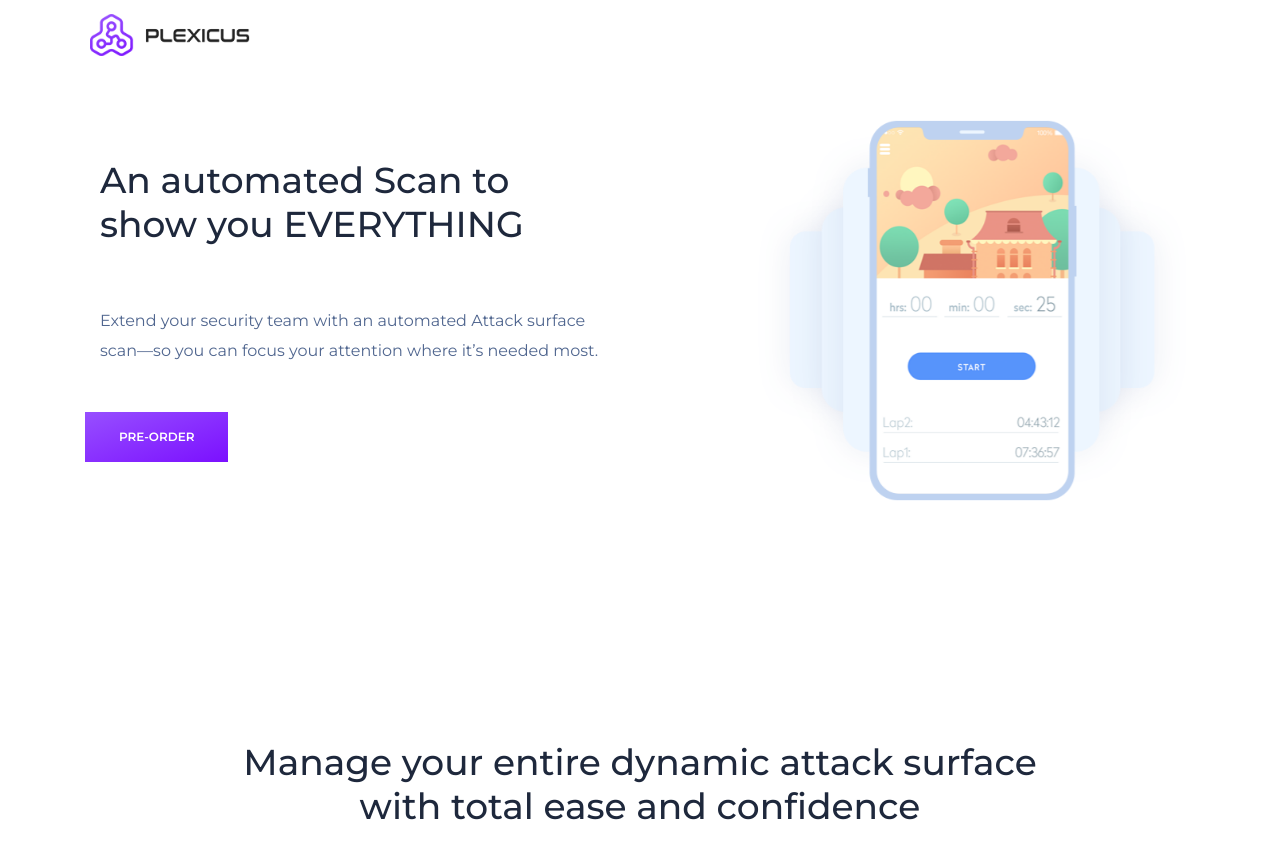
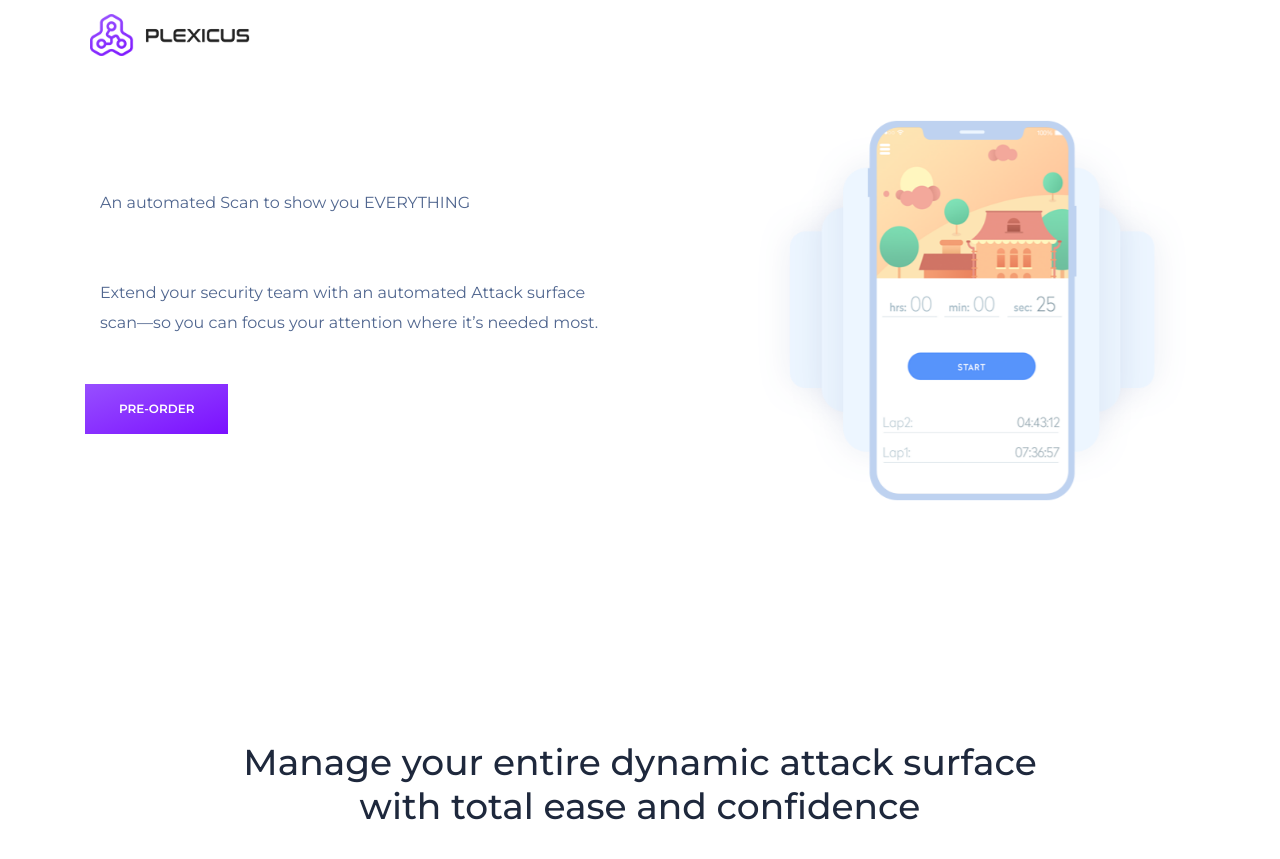
Before and after one commit to Plexicus/web, a Jekyll site: the page built from attack-surface-scan.html, in a window 1280 px wide and 900 px high. Shown: the top 859 px of the window. Built offline with Jekyll 4.4.1, drawn with Linux system fonts in a browser that asks for light colours.

```diff
--- a/attack-surface-scan.html
+++ b/attack-surface-scan.html
@@ -10,7 +10,7 @@ hero: product
             <div class="row align-items-center justify-content-between">
                 <div class="col-lg-6 col-md-6 req-demo-left">
                     <div class="col-lg-12">
-                        <h1>An automated Scan to show you EVERYTHING</h1>
+                        <h7>An automated Scan to show you EVERYTHING</h7>
                         <p>
                             <br>
                             <br>Extend your security team with an automated Attack surface scan—so you can focus your attention where it’s needed most.
```
